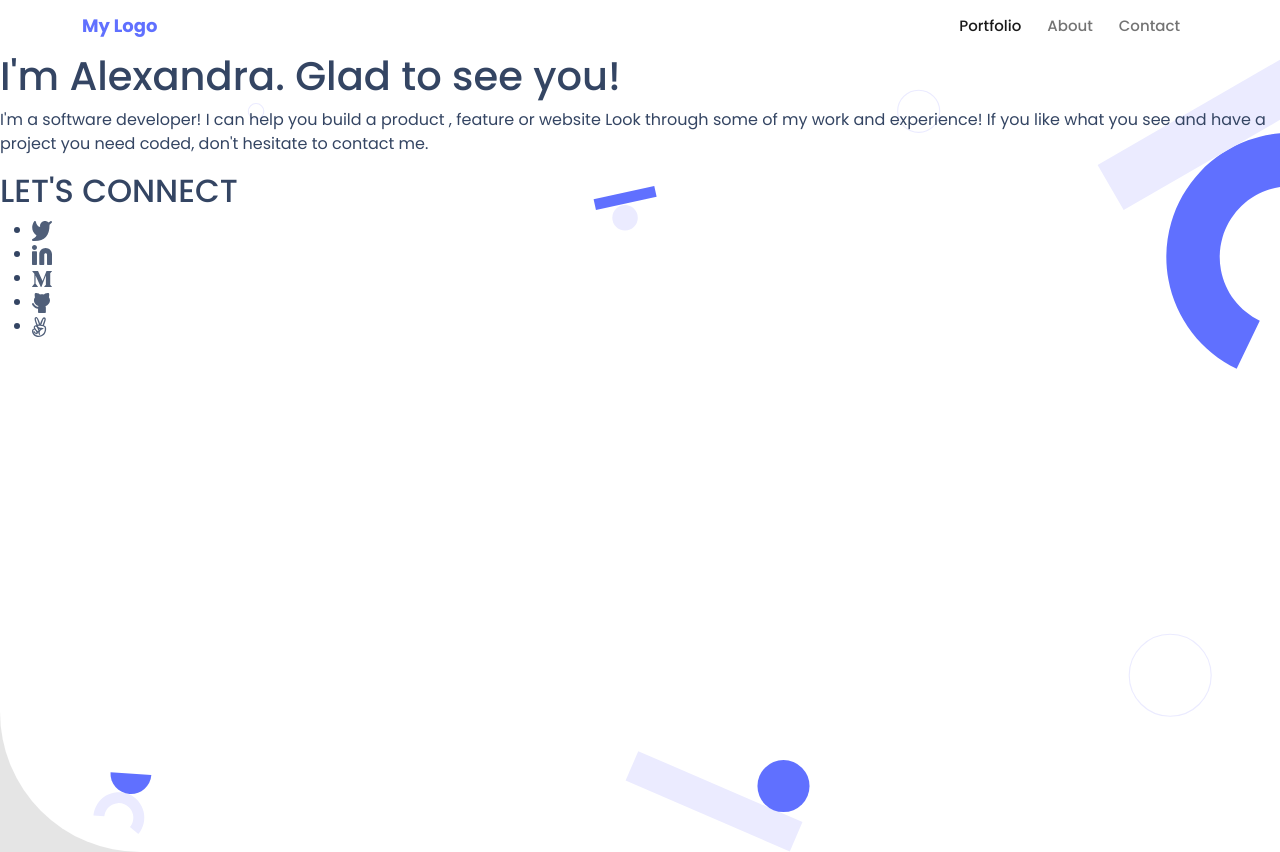
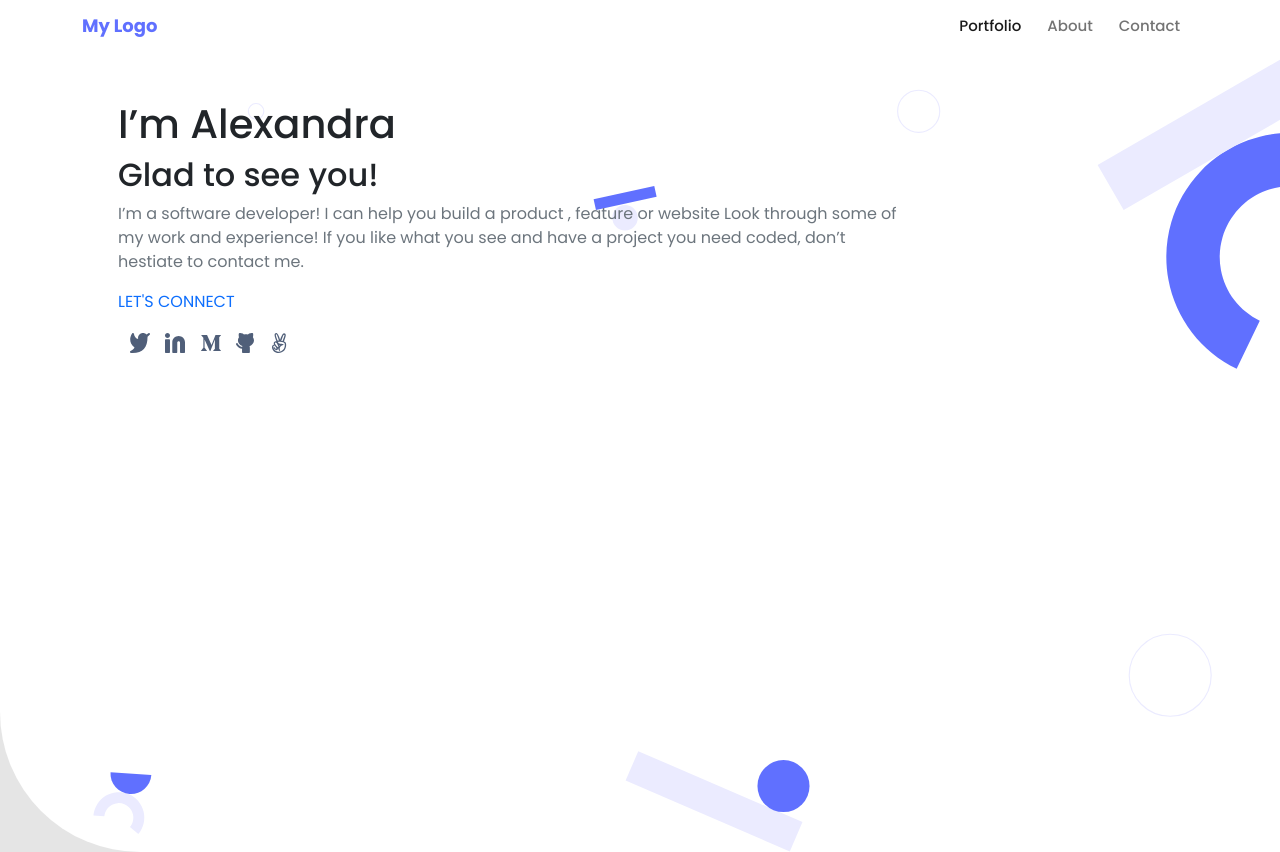
Before and after one commit to Shabiblac/Boostrap-portfolio-pair-programming-, a website: page index.html in a window 1280 px wide. Drawn offline with nearby package versions, Linux system fonts and the light colour scheme.

Commit message:
bootstraps update index.html file

```diff
--- a/index.html
+++ b/index.html
@@ -47,16 +47,45 @@
     </nav>
 
     <section class="first-container">
-      <div class="first-section">
-        <h1 id="background-first">I'm Alexandra. Glad to see you!</h1>
+      <div class="container ps-5 d-flex-column justify-content-center align-items-center p-5">
+        <!-- <h1 id="background-first">I'm Alexandra. Glad to see you!</h1>
         <p class="details">
           I'm a software developer! I can help you build a product , feature or
           website Look through some of my work and experience! If you like what
           you see and have a project you need coded, don't hesitate to contact
           me.
         </p>
-        <h2 class="connect">LET'S CONNECT</h2>
-        <ul class="social-medias">
+        <h2 class="connect">LET'S CONNECT</h2> -->
+        <h1 class="text-dark font-weight-bold">I’m Alexandra</h1>
+        <h2 class="text-dark font-weight-bold">Glad to see you!</h2>
+        <p class="text-secondary w-75">
+          I’m a software developer! I can help you build a product , feature or
+          website Look through some of my work and experience! If you like what
+          you see and have a project you need coded, don’t hestiate to contact
+          me.
+        </p>
+        <p class="text-uppercase text-primary">Let's connect</p>
+
+        <div class="container-fluid w-30 d-inline-flex">
+				<div class="row">
+				  <div class="col-2">
+					<img src="assets/social media/twitter.svg" alt="Twitter icon">
+				  </div>
+				  <div class="col-2">
+					<img src="assets/social media/Linkedin icon.svg" alt="Linkedin icon">
+				  </div>
+				  <div class="col-2">
+					<img src="assets/social media/medium.svg" alt="M icon">
+				  </div>
+				  <div class="col-2">
+					<img src="assets/social media/github.svg" alt="Github icon">
+				  </div>
+				  <div class="col-2">
+					<img src="assets/social media/angellist.svg" alt="Hand icon">
+				  </div>
+				</div>
+
+        <!-- <ul class="social-medias">
           <li class="icons">
             <a href="">
               <img src="assets/social media/twitter.svg" alt="twitter icon" />
@@ -88,7 +117,7 @@
               />
             </a>
           </li>
-        </ul>
+        </ul> -->
       </div>
     </section>
 
```
